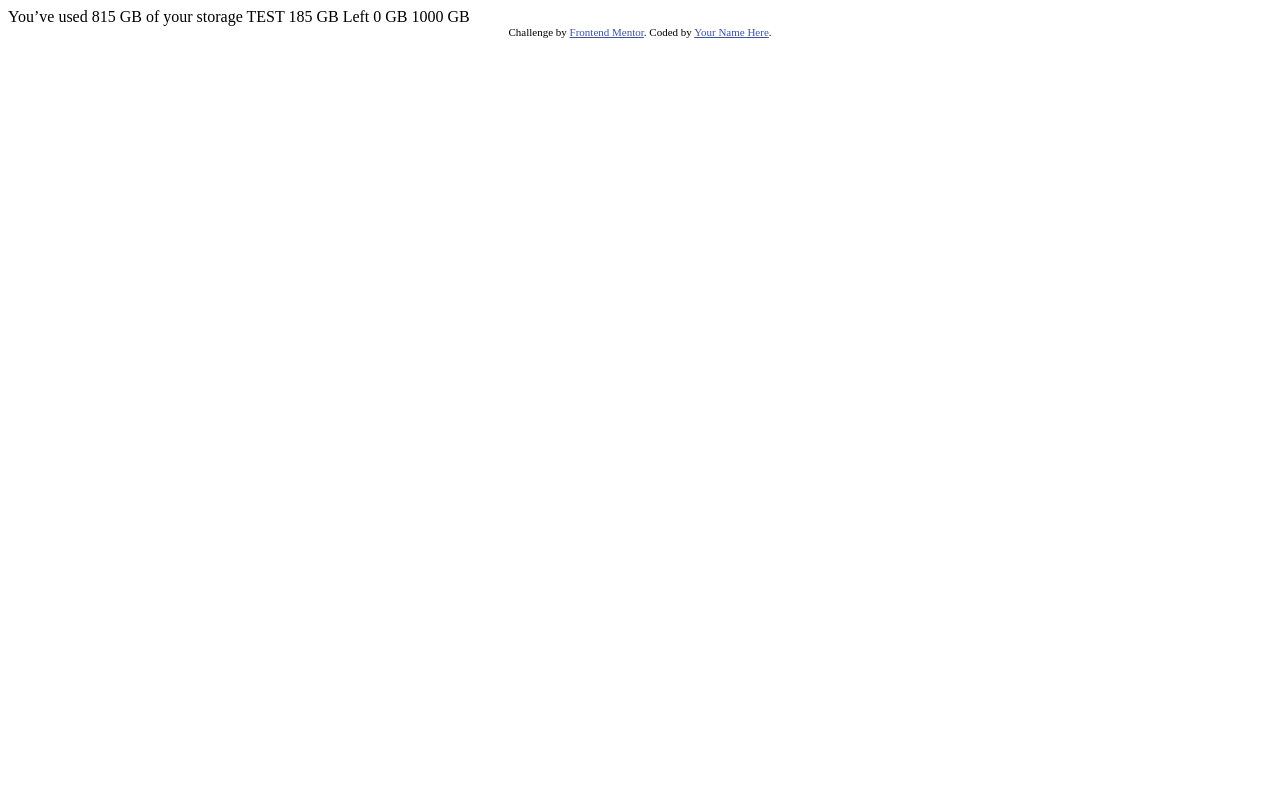
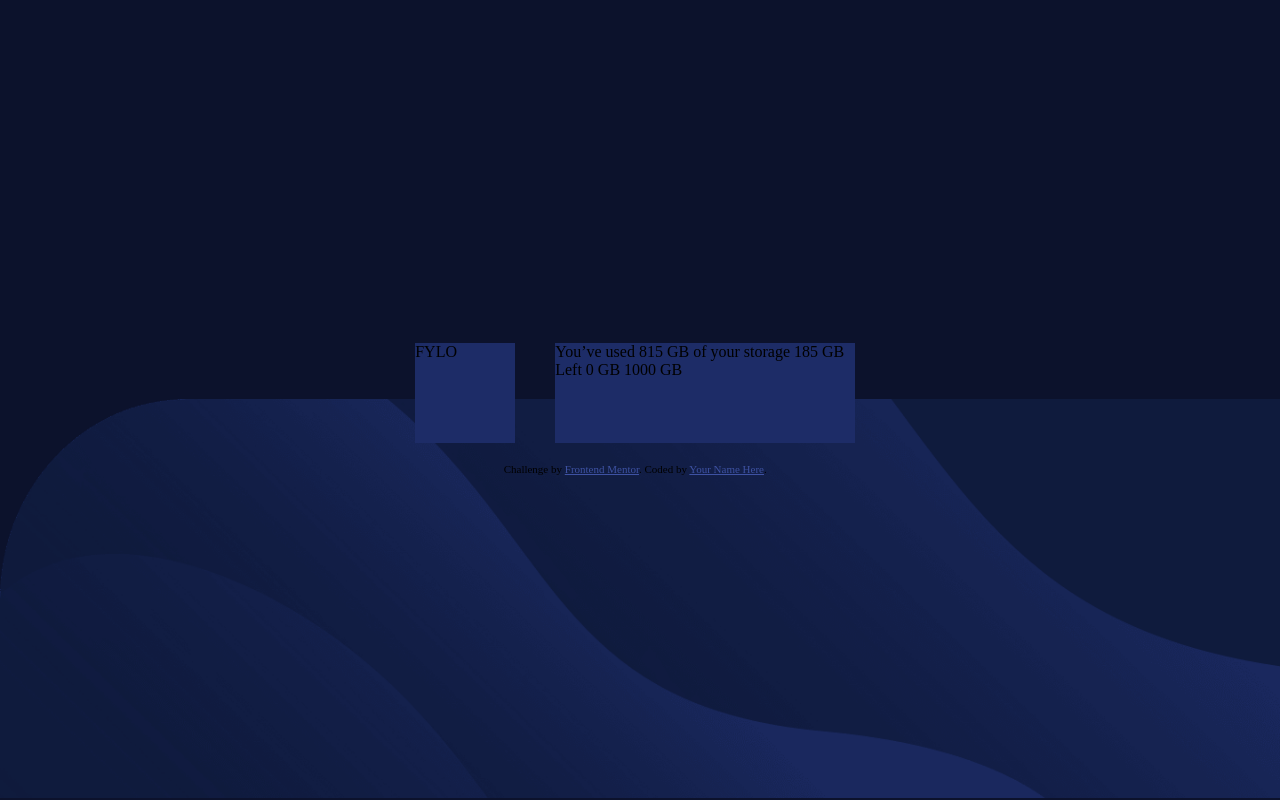
Before and after one commit to sarasixti/frontend_challenge_4, a plain HTML site: page index.html in a window 1280 px wide. Drawn offline with Linux system fonts and the light colour scheme.

Commit message:
first draft of desktop view

```diff
--- /dev/null
+++ b/css_style/basic.css
@@ -0,0 +1,14 @@
+:root {
+    /* COLOR PALETTE */
+    --primary-color: hsl(228, 56%, 26%);
+    --darker-color: hsl(229, 57%, 11%);
+
+    --text-primary-color: hsl(243, 100%, 93%);
+    --text-secondary-color: hsl(229, 7%, 55%);
+
+    /* FONT SIZE */
+    --font-size: 14px;
+
+    /* FONT-FAMILY */
+    --font-family: 'Raleway', sans-serif;
+}
--- /dev/null
+++ b/css_style/desktop_style.css
@@ -0,0 +1,57 @@
+@import "basic.css";
+
+body {
+    /* BACKGROUND STYLE */
+    background-color: var(--darker-color);
+    background-image: url("../images/bg-desktop.png");
+    background-size: 100% 50%;
+    background-position: bottom;
+    background-repeat: no-repeat;
+
+    /* FLEXBOX RULES */
+    display: flex;
+    flex-direction: column;
+    align-content: center;
+    justify-content: center;
+
+    /* SIZE */
+    width: 98vw;
+    height: 97.7vh;
+}
+
+.container {
+    /* FLEXBOX RULES */
+    align-self: center;
+    justify-self: center;
+
+    display: flex;
+    flex-direction: row;
+    align-content: center;
+    justify-content: center;
+}
+
+#fylo-div {
+    /* SIZE */
+    width: 100px;
+    height: 100px;
+
+
+    /* STYLE */
+    background-color: var(--primary-color);
+
+    /* POSITION */
+    margin: 20px;
+}
+
+#percentage-div {
+    /* SIZE */
+    width: 300px;
+    height: 100px;
+
+
+    /* STYLE */
+    background-color: var(--primary-color);
+
+    /* POSITION */
+    margin: 20px;
+}
--- a/index.html
+++ b/index.html
@@ -5,6 +5,8 @@
   <meta name="viewport" content="width=device-width, initial-scale=1.0"> <!-- displays site properly based on user's device -->
 
   <link rel="icon" type="image/png" sizes="32x32" href="./images/favicon-32x32.png">
+  <link href="https://fonts.googleapis.com/css2?family=Raleway:wght@400;700&display=swap" rel="stylesheet">
+  <link rel="stylesheet" href="css_style/desktop_style.css">
 
   <title>Frontend Mentor | Fylo data storage component</title>
 
@@ -15,15 +17,15 @@
   </style>
 </head>
 <body>
+  <div class="container">
+    <div id="fylo-div">FYLO</div>
+    <div id="percentage-div">You’ve used 815 GB of your storage
 
-  You’ve used 815 GB of your storage
-  TEST
+    185 GB Left
 
-  185 GB Left
-
-  0 GB
-  1000 GB
-
+    0 GB
+    1000 GB</div>
+  </div>
   <div class="attribution">
     Challenge by <a href="https://www.frontendmentor.io?ref=challenge" target="_blank">Frontend Mentor</a>.
     Coded by <a href="#">Your Name Here</a>.
```
